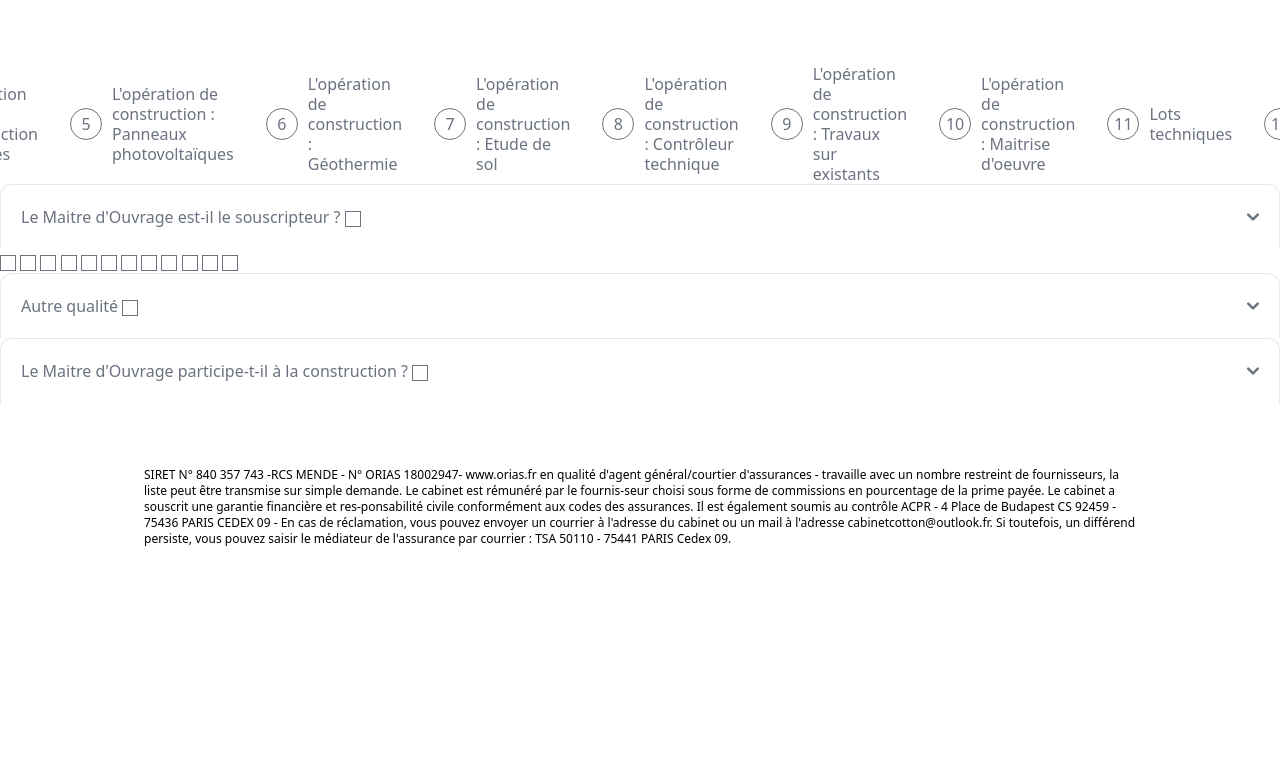
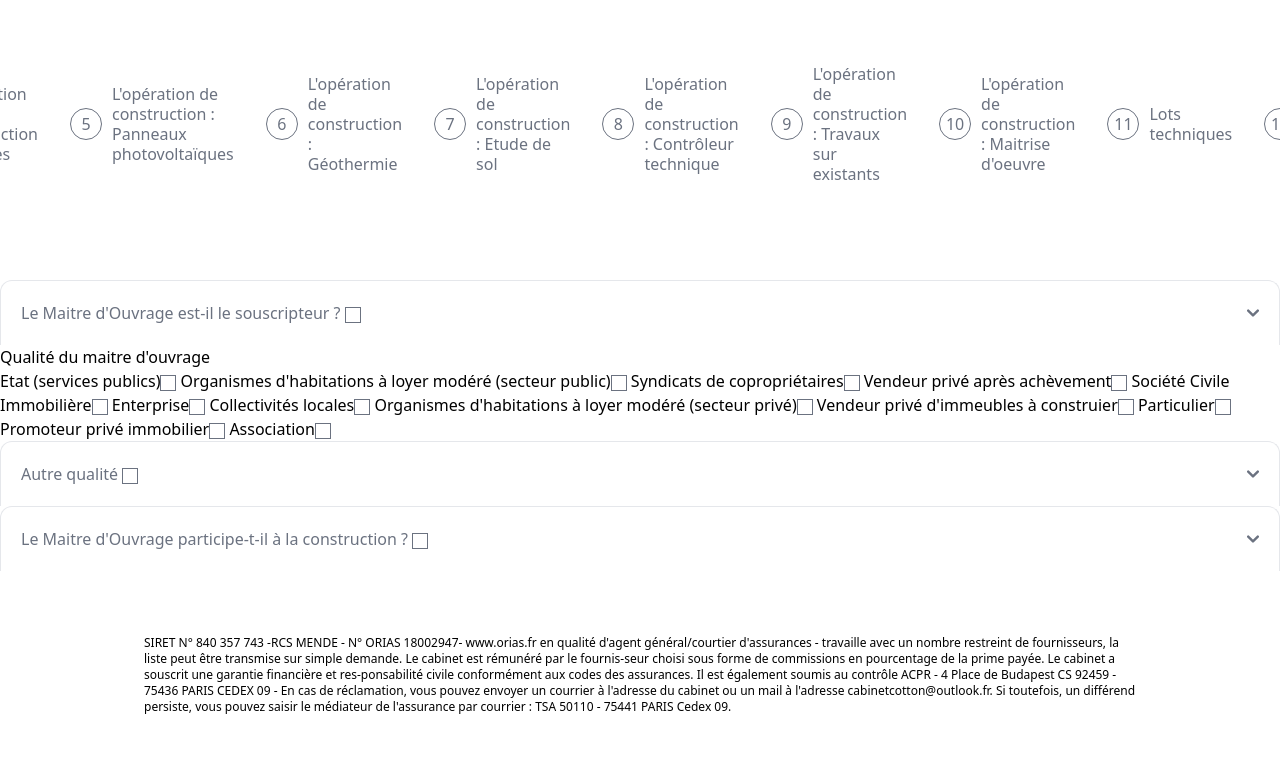
Before and after one commit to Stephdev48/mma-proto-main, a PHP site: page /index.php?page=step2 in a window 1280 px wide; the page is wider, and only the part inside the window is pictured. Shown: the part 112-891 px from the top of that part. Before the commit the page ends 658 px from the top of that part, so only its background shows below. Run offline with PHP 8.4, Linux system fonts and the light colour scheme; some libraries are stand-ins or nearby versions.

Commit message:
accordions step2

```diff
--- a/views/step2.view.php
+++ b/views/step2.view.php
@@ -9,7 +9,7 @@
     ?>
 
     <!-- Stepper -->
-<section id="stepper" class="sectionfb flex justify-center">
+<section id="stepper" class="sectionfb flex justify-center mb-24">
     <div class="flex justify-center mt-16">
         <ol class="items-center w-full space-y-4 sm:flex sm:space-x-8 sm:space-y-0 rtl:space-x-reverse">
         <li class="flex items-center text-gray-500 dark:text-gray-400 space-x-2.5 rtl:space-x-reverse">
@@ -188,64 +188,64 @@
                     <label for="confirm_password" class="block mb-2 text-sm font-medium text-gray-900 dark:text-white">Confirm password</label>
                     <input type="password" id="confirm_password" class="bg-gray-50 border border-gray-300 text-gray-900 text-sm rounded-lg focus:ring-blue-500 focus:border-blue-500 block w-full p-2.5 dark:bg-gray-700 dark:border-gray-600 dark:placeholder-gray-400 dark:text-white dark:focus:ring-blue-500 dark:focus:border-blue-500" placeholder="•••••••••" required />
                 </div>
-                <div class="flex items-start mb-6">
-                    <div class="flex items-center h-5">
-                    <input id="remember" type="checkbox" value="" class="w-4 h-4 border border-gray-300 rounded bg-gray-50 focus:ring-3 focus:ring-blue-300 dark:bg-gray-700 dark:border-gray-600 dark:focus:ring-blue-600 dark:ring-offset-gray-800" required />
+            </form>
         </div>
-                    <label for="remember" class="ms-2 text-sm font-medium text-gray-900 dark:text-gray-300">I agree with the <a href="#" class="text-blue-600 hover:underline dark:text-blue-500">terms and conditions</a>.</label>
-                </div>
-                <button type="submit" class="text-white bg-blue-700 hover:bg-blue-800 focus:ring-4 focus:outline-none focus:ring-blue-300 font-medium rounded-lg text-sm w-full sm:w-auto px-5 py-2.5 text-center dark:bg-blue-600 dark:hover:bg-blue-700 dark:focus:ring-blue-800">Submit</button>
-            </form>
     </div>
 </section>
 
 
     <!-- Qualité du maitre d'ouvrage -->
 <section class="">
-    <input type="checkbox" name="pv"/>
-    <input type="checkbox" name="pv"/>
-    <input type="checkbox" name="pv"/>
-    <input type="checkbox" name="pv"/>
-    <input type="checkbox" name="pv"/>
-    <input type="checkbox" name="pv"/>
-    <input type="checkbox" name="pv"/>
-    <input type="checkbox" name="pv"/>
-    <input type="checkbox" name="pv"/>
-    <input type="checkbox" name="pv"/>
-    <input type="checkbox" name="pv"/>
-    <input type="checkbox" name="pv"/>
+    <div>
+        <h2>Qualité du maitre d'ouvrage</h2>
+        <span>Etat (services publics)<input type="checkbox" name="serv-pub"/></span>
+        <span>Organismes d'habitations à loyer modéré (secteur public)<input type="checkbox" name="hlm-pub"/></span>
+        <span>Syndicats de copropriétaires<input type="checkbox" name="syndic"/></span>
+        <span>Vendeur privé après achèvement<input type="checkbox" name="vend-priv"/></span>
+        <span>Société Civile Immobilière<input type="checkbox" name="sci"/></span>
+        <span>Enterprise<input type="checkbox" name="entr"/></span>
+        <span>Collectivités locales<input type="checkbox" name="coll"/></span>
+        <span>Organismes d'habitations à loyer modéré (secteur privé)<input type="checkbox" name="hlm-priv"/></span>
+        <span>Vendeur privé d'immeubles à construier<input type="checkbox" name="vend-imm-const"/></span>
+        <span>Particulier<input type="checkbox" name="part"/></span>
+        <span>Promoteur privé immobilier<input type="checkbox" name="prom-priv-imm"/></span>
+        <span>Association<input type="checkbox" name="asso"/></span>
+        <div>
             <div id="accordion-collapse" data-accordion="collapse">
-        <h2 id="accordion-collapse-heading-1">
-            <button type="button" class="flex items-center justify-between w-full p-5 font-medium rtl:text-right text-gray-500 border border-b-0 border-gray-200 rounded-t-xl focus:ring-4 focus:ring-gray-200 dark:focus:ring-gray-800 dark:border-gray-700 dark:text-gray-400 hover:bg-gray-100 dark:hover:bg-gray-800 gap-3" data-accordion-target="#accordion-collapse-body-1" aria-expanded="false" aria-controls="accordion-collapse-body-1">
+                <h2 id="accordion-collapse-heading-other">
+                    <button type="button" class="flex items-center justify-between w-full p-5 font-medium rtl:text-right text-gray-500 border border-b-0 border-gray-200 rounded-t-xl focus:ring-4 focus:ring-gray-200 dark:focus:ring-gray-800 dark:border-gray-700 dark:text-gray-400 hover:bg-gray-100 dark:hover:bg-gray-800 gap-3" data-accordion-target="#accordion-collapse-other" aria-expanded="false" aria-controls="accordion-collapse-other">
                         <span>Autre qualité <input type="checkbox" name="other-quality"/></span>
                         <svg data-accordion-icon class="w-3 h-3 rotate-180 shrink-0" aria-hidden="true" xmlns="http://www.w3.org/2000/svg" fill="none" viewBox="0 0 10 6">
                             <path stroke="currentColor" stroke-linecap="round" stroke-linejoin="round" stroke-width="2" d="M9 5 5 1 1 5"/>
                         </svg>
                     </button>
                 </h2>
-        <div id="accordion-collapse-body-1" class="hidden" aria-labelledby="accordion-collapse-heading-1">
+            </div>
+            <div id="accordion-collapse-other" class="hidden" aria-labelledby="accordion-collapse-heading-other">
                 <form>
                     <div class="grid gap-6 mb-6 md:grid-cols-2">
                         <div>
-                        <label for="first_name" class="block mb-2 text-sm font-medium text-gray-900 dark:text-white">First name</label>
-                        <input type="text" id="first_name" class="bg-gray-50 border border-gray-300 text-gray-900 text-sm rounded-lg focus:ring-blue-500 focus:border-blue-500 block w-full p-2.5 dark:bg-gray-700 dark:border-gray-600 dark:placeholder-gray-400 dark:text-white dark:focus:ring-blue-500 dark:focus:border-blue-500" placeholder="John" required />
+                            <label for="mo-quality" class="block mb-2 text-sm font-medium text-gray-900 dark:text-white">Prècisez :</label>
+                            <input type="text-area" id="mo-quality" class="bg-gray-50 border border-gray-300 text-gray-900 text-sm rounded-lg focus:ring-blue-500 focus:border-blue-500 block w-full p-2.5 dark:bg-gray-700 dark:border-gray-600 dark:placeholder-gray-400 dark:text-white dark:focus:ring-blue-500 dark:focus:border-blue-500" placeholder="Qualité du maitre d'ouvrage" required />
                         </div>
                 </form>
+            </div>
+        </div>
     </div>
 </section>
 
     <!-- Collapsed form : "Maitre d'ouvrage participe à la construction ?"-->
 <section class="">
     <div id="accordion-collapse" data-accordion="collapse">
-        <h2 id="accordion-collapse-heading-1">
-            <button type="button" class="flex items-center justify-between w-full p-5 font-medium rtl:text-right text-gray-500 border border-b-0 border-gray-200 rounded-t-xl focus:ring-4 focus:ring-gray-200 dark:focus:ring-gray-800 dark:border-gray-700 dark:text-gray-400 hover:bg-gray-100 dark:hover:bg-gray-800 gap-3" data-accordion-target="#accordion-collapse-body-1" aria-expanded="false" aria-controls="accordion-collapse-body-1">
+        <h2 id="accordion-collapse-heading-2">
+            <button type="button" class="flex items-center justify-between w-full p-5 font-medium rtl:text-right text-gray-500 border border-b-0 border-gray-200 rounded-t-xl focus:ring-4 focus:ring-gray-200 dark:focus:ring-gray-800 dark:border-gray-700 dark:text-gray-400 hover:bg-gray-100 dark:hover:bg-gray-800 gap-3" data-accordion-target="#accordion-collapse-body-2" aria-expanded="false" aria-controls="accordion-collapse-body-2">
             <span>Le Maitre d'Ouvrage participe-t-il à la construction ? <input type="checkbox" name="mo-cons"/></span>
             <svg data-accordion-icon class="w-3 h-3 rotate-180 shrink-0" aria-hidden="true" xmlns="http://www.w3.org/2000/svg" fill="none" viewBox="0 0 10 6">
                 <path stroke="currentColor" stroke-linecap="round" stroke-linejoin="round" stroke-width="2" d="M9 5 5 1 1 5"/>
             </svg>
             </button>
         </h2>
-        <div id="accordion-collapse-body-1" class="hidden" aria-labelledby="accordion-collapse-heading-1">
+        <div id="accordion-collapse-body-2" class="hidden" aria-labelledby="accordion-collapse-heading-2">
             <form>
                 <div class="grid gap-6 mb-6 md:grid-cols-2">
                     <div>
```
Lines whose indentation alone changed are shown as unchanged.
